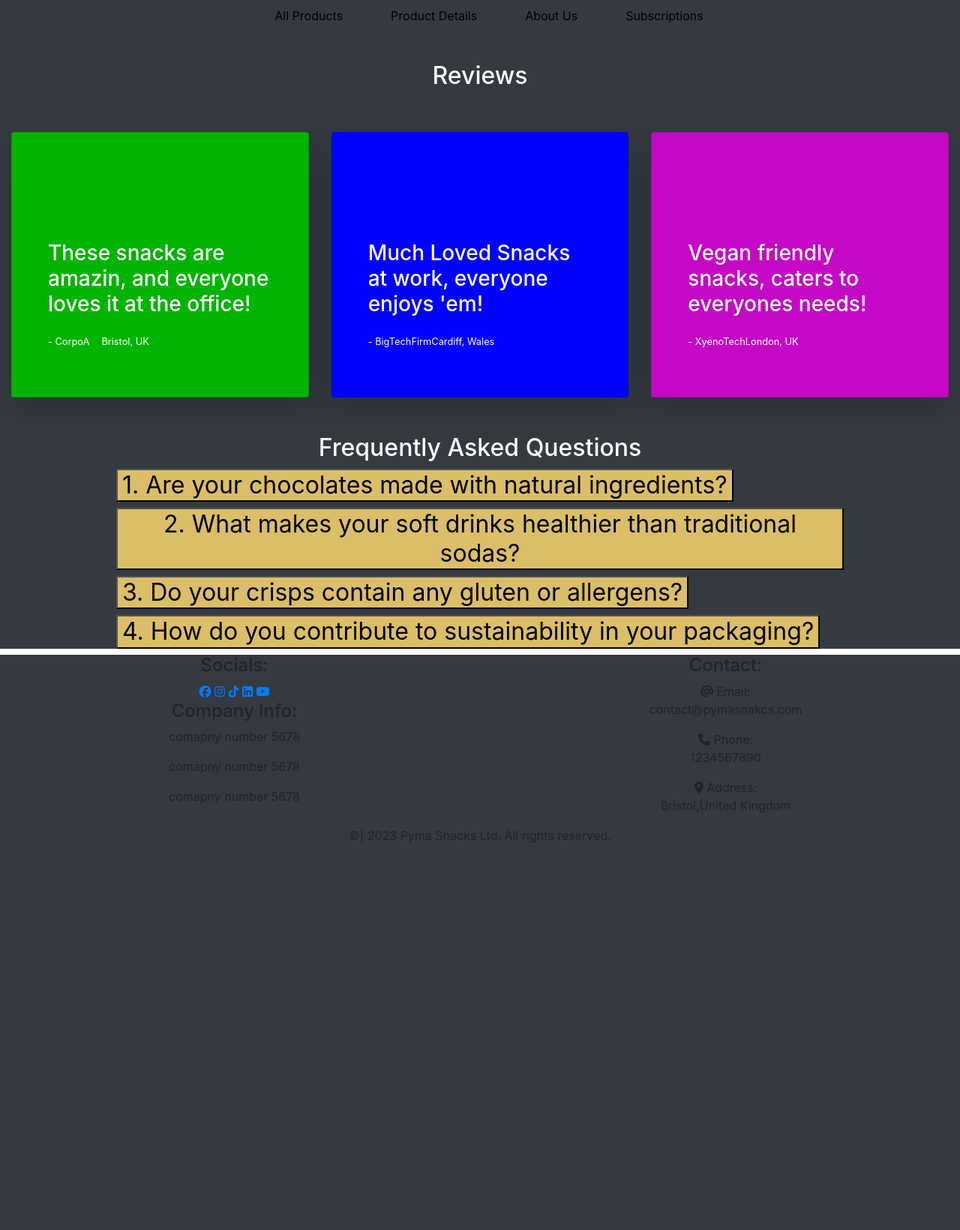
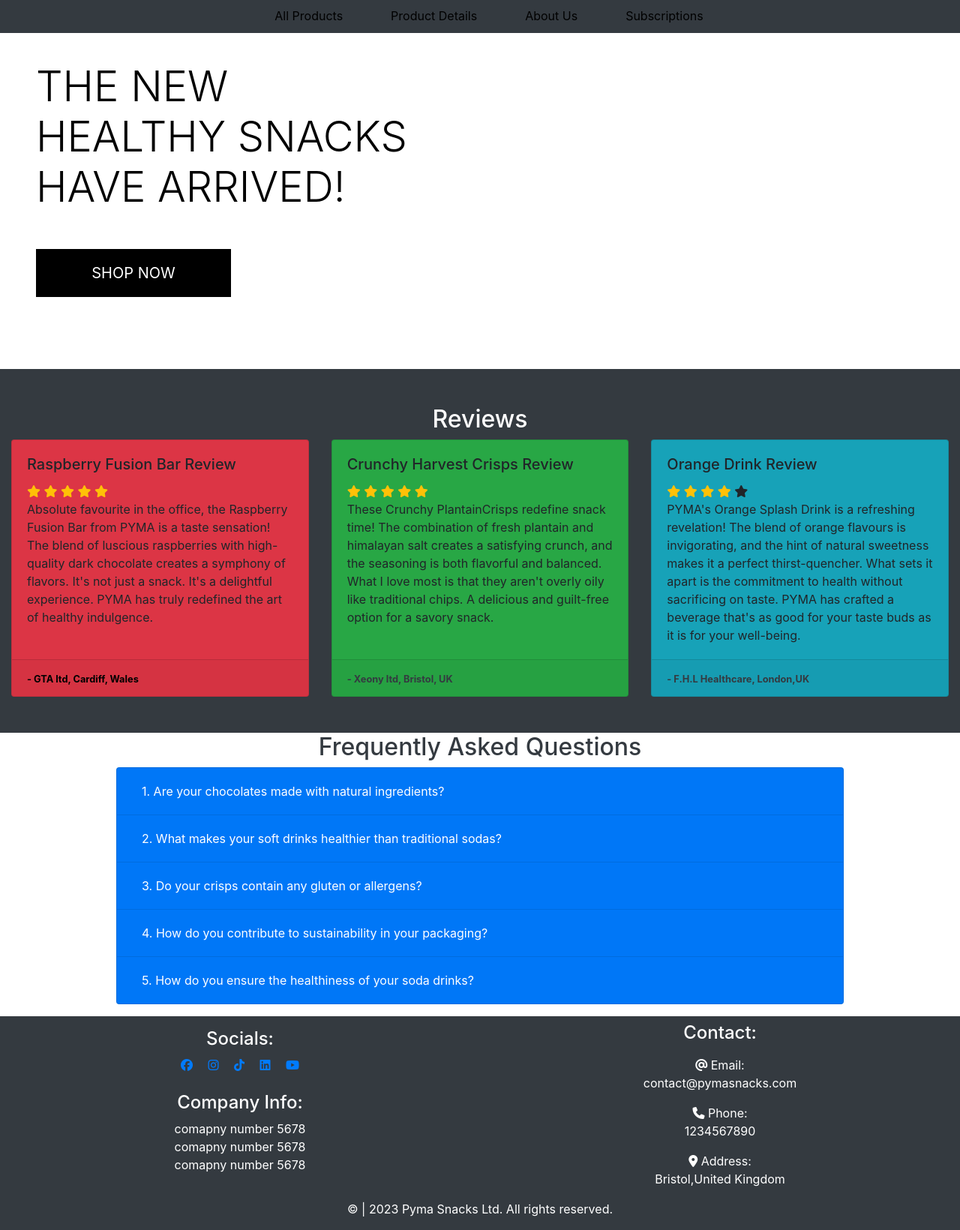
Before and after one commit to PSebastian96/pjt4-Pyma, a Django app: page / in a window 1280 px wide. Shown: the part 62-1702 px from the top of the page at 75% size. Before the commit the page ends 1186 px from the top, so only its background shows below. Run offline with Django 3.2, Linux system fonts and the light colour scheme; some libraries are stand-ins or nearby versions; some web fonts are replaced.

Commit message:
home page

```diff
--- a/home/templates/home/index.html
+++ b/home/templates/home/index.html
@@ -3,134 +3,169 @@
 
 {% block content %}
 
-<!-- Reviews -->
-<div class="container-fluid bg-dark pt-5"></div>
-<div class="container-fluid bg-dark pt-5 mt-5">
-    <h2 class="text-center text-white"> Reviews </h2>
-
-    <div class="row row-cols-1 row-cols-lg-3 align-items-stretch g-4 py-5">
-        <div class="col">
-            <div class="card card-cover h-100 overflow-hidden text-white bg-green rounded-5 shadow-lg"
-               style="background-color: rgb(2, 180, 2);">
-                <div class="d-flex flex-column h-100 p-5 pb-3 text-white text-shadow-1">
-                    <h3 class="pt-5 mt-5 mb-4 display-6 lh-1 fw-bold"> These snacks are amazin, and everyone loves it at the office!</h3>
-                    <ul class="d-flex list-unstyled mt-auto">
-                        <li class="d-flex align-items-center me-3">
-                            <small>- CorpoA</small>
-                        </li>
-                        <li class="d-flex align-items-center me-3">
-                            <svg class="bi me-2" width="1em" height="1em">
-                                <use xlink:href="#geo-fill" />
-                            </svg>
-                            <small>Bristol, UK</small>
-                        </li>
-                    </ul>
+<!-- Landing Page -->
+<div class="container pt-5 mt-5"></div>
+<div class="container-fluid pt-5">
+    <div class="row">
+        <div class="col-12 col-md-6 pl-5">
+            <h1 class="display-4 logo-font text-black">
+                The new<br> healthy snacks <br> have arrived!
+            </h1>
+            <div class="my-5">
+                <h4>
+                    <a href="#" class="shop-now-button btn btn-lg rounded-0 text-uppercase py-3">
+                        Shop Now
+                    </a>
+                </h4>
+            </div>
+        </div>
+        <div class="col-12 col-md-6 hero-img">
         </div>
     </div>
 </div>
 
-        <div class="col">
-            <div class="card card-cover h-100 overflow-hidden text-white bg-blue rounded-5 shadow-lg"
-                style="background-color: blue;">
-                <div class="d-flex flex-column h-100 p-5 pb-3 text-white text-shadow-1">
-                    <h3 class="pt-5 mt-5 mb-4 display-6 lh-1 fw-bold">
-                        Much Loved Snacks at work, everyone enjoys 'em!
-                    </h3>
-                    <ul class="d-flex list-unstyled mt-auto">
-                        <li class="d-flex align-items-center me-3">
-                            <small>- BigTechFirm</small>
-                        </li>
-                        <li class="d-flex align-items-center me-3">
-                            <small>Cardiff, Wales</small>
-                        </li>
-                    </ul>
+<!-- Reviews -->
+<div class="container-fluid bg-dark pt-5 mt-5 pb-5">
+    <h2 class="text-center text-white"> Reviews </h2>
+    <div class="card-deck">
+        <div class="card bg-danger">
+            <div class="card-body">
+                <h5 class="card-title">Raspberry Fusion Bar Review</h5>
+                <i class="fa-solid fa-star checked"></i>
+                <i class="fa-solid fa-star checked"></i>
+                <i class="fa-solid fa-star checked"></i>
+                <i class="fa-solid fa-star checked"></i>
+                <i class="fa-solid fa-star checked"></i>
+                <p class="card-text">Absolute favourite in the office, the Raspberry Fusion Bar from PYMA is a taste sensation! The blend of luscious raspberries with high-quality
+                dark chocolate creates a symphony of flavors. It's not just a snack. It's a delightful experience. PYMA has truly
+                redefined the art of healthy indulgence.</p>
+            </div>
+            <div class="card-footer">
+                <small class="text-black"><strong>- GTA ltd, Cardiff, Wales</strong></small>
             </div>
         </div>
+        <div class="card bg-success">
+            <div class="card-body">
+                <h5 class="card-title">Crunchy Harvest Crisps Review</h5>
+                <i class="fa-solid fa-star checked"></i>
+                <i class="fa-solid fa-star checked"></i>
+                <i class="fa-solid fa-star checked"></i>
+                <i class="fa-solid fa-star checked"></i>
+                <i class="fa-solid fa-star checked"></i>
+                <p class="card-text">These Crunchy PlantainCrisps redefine snack time! The combination of fresh plantain and himalayan salt creates a satisfying crunch, and
+                the seasoning is both flavorful and balanced. What I love most is that they aren't overly oily like traditional chips. A
+                delicious and guilt-free option for a savory snack.</p>
             </div>
-
-        <div class="col">
-            <div class="card card-cover h-100 overflow-hidden text-white bg-purple rounded-5 shadow-lg"
-                style="background-color: rgb(197, 8, 197);">
-                <div class="d-flex flex-column h-100 p-5 pb-3 text-white text-shadow-1">
-                    <h3 class="pt-5 mt-5 mb-4 display-6 lh-1 fw-bold">
-                        Vegan friendly snacks, caters to everyones needs!
-                    </h3>
-                    <ul class="d-flex list-unstyled mt-auto">
-                        <li class="d-flex align-items-center me-3">
-                            <small>- XyenoTech</small>
-                        </li>
-                        <li class="d-flex align-items-center me-3">
-                            <small>London, UK</small>
-                        </li>
-                    </ul>
+            <div class="card-footer">
+                <small class="text-dark"><strong>- Xeony ltd, Bristol, UK</strong></small>
             </div>
+        </div>
+        <div class="card bg-info">
+            <div class="card-body">
+                <h5 class="card-title">Orange Drink Review</h5>
+                <i class="fa-solid fa-star checked"></i>
+                <i class="fa-solid fa-star checked"></i>
+                <i class="fa-solid fa-star checked"></i>
+                <i class="fa-solid fa-star checked"></i>
+                <i class="fa-solid fa-star"></i>
+                <p class="card-text">PYMA's Orange Splash Drink is a refreshing revelation! The blend of orange flavours is invigorating, and the hint
+                of natural sweetness makes it a perfect thirst-quencher. What sets it apart is the commitment to health without
+                sacrificing on taste. PYMA has crafted a beverage that's as good for your taste buds as it is for your well-being.</p>
+            </div>
+            <div class="card-footer">
+                <small class="text-dark"><strong>- F.H.L Healthcare, London,UK</strong></small>
             </div>
         </div>
     </div>
 </div>
 
 <!-- FAQ -->
-<div class="container-fluid bg-dark">
-    <h2 class="text-center text-white">Frequently Asked Questions</h2>
-    <div class="container">
-        <div class="accordion accordion-flush" id="accordionFlushExample">
-        <div class="accordion-item">
-            <h2 class="accordion-header" id="flush-headingOne">
-                <button class="accordion-button collapsed" type="button" data-bs-toggle="collapse"
-                    data-bs-target="#flush-collapseOne" aria-expanded="false" aria-controls="flush-collapseOne"
-                    style="background-color: #dbbe67;">
+<div class="container-fluid">
+    <div class="container pb-3">
+        <h2 class="text-center text-dark">Frequently Asked Questions</h2>
+        <div class="accordion" id="accordionExample">
+            <div class="card bg-primary">
+                <div class="card-header" id="headingOne">
+                    <h2 class="mb-0">
+                        <button class="btn btn-link btn-block text-left text-white" type="button" data-toggle="collapse"
+                            data-target="#collapseOne" aria-expanded="true" aria-controls="collapseOne">
                             1. Are your chocolates made with natural ingredients?
                         </button>
                     </h2>
-            <div id="flush-collapseOne" class="accordion-collapse collapse" aria-labelledby="flush-headingOne"
-                data-bs-parent="#accordionFlushExample">
-                <div class="accordion-body" style="background-color: #dba400;">Yes, absolutely! Our chocolates are crafted using premium natural ingredients. We prioritize quality and ensure that our
-                chocolates are free from artificial preservatives, colors, and flavors. Indulge guilt-free in the goodness of pure and
-                natural ingredients.</div>
+                </div>
+
+                <div id="collapseOne" class="collapse" aria-labelledby="headingOne" data-parent="#accordionExample">
+                    <div class="card-body text-white">
+                        Our chocolates are free from artificial preservatives, colors, and flavors. Indulge guilt-free in the goodness of pure and
+                        natural ingredients.
                     </div>
                 </div>
-        <div class="accordion-item">
-            <h2 class="accordion-header" id="flush-headingTwo">
-                <button class="accordion-button collapsed" style="background-color: #dbbe67;"
-                type="button" data-bs-toggle="collapse"
-                    data-bs-target="#flush-collapseTwo" aria-expanded="false" aria-controls="flush-collapseTwo">
+            </div>
+            <div class="card bg-primary">
+                <div class="card-header" id="headingTwo">
+                    <h2 class="mb-0">
+                        <button class="btn btn-link btn-block text-left collapsed text-white" type="button" data-toggle="collapse"
+                            data-target="#collapseTwo" aria-expanded="false" aria-controls="collapseTwo">
                             2. What makes your soft drinks healthier than traditional sodas?
                         </button>
                     </h2>
-            <div id="flush-collapseTwo" class="accordion-collapse collapse" aria-labelledby="flush-headingTwo"
-                data-bs-parent="#accordionFlushExample">
-                <div class="accordion-body" style="background-color: #dba400;">Our soft drinks are crafted with a focus on health and wellness. We use natural sweeteners, and many of our drinks are
+                </div>
+                <div id="collapseTwo" class="collapse" aria-labelledby="headingTwo" data-parent="#accordionExample">
+                    <div class="card-body text-white">
+                        Our soft drinks are crafted with a focus on health and wellness. We use natural sweeteners, and many of our drinks are
                         low in added sugars. Additionally, you'll find no artificial additives or high-fructose corn syrup. Sip on refreshment
-                without compromising on your health goals.</div>
+                        without compromising on your health goals.
                     </div>
                 </div>
-        <div class="accordion-item">
-            <h2 class="accordion-header" id="flush-headingThree">
-                <button class="accordion-button collapsed" style="background-color: #dbbe67;" type="button" data-bs-toggle="collapse"
-                    data-bs-target="#flush-collapseThree" aria-expanded="false" aria-controls="flush-collapseThree">
+            </div>
+            <div class="card bg-primary">
+                <div class="card-header" id="headingThree">
+                    <h2 class="mb-0">
+                        <button class="btn btn-link btn-block text-left collapsed text-white" type="button" data-toggle="collapse"
+                            data-target="#collapseThree" aria-expanded="false" aria-controls="collapseThree">
                             3. Do your crisps contain any gluten or allergens?
                         </button>
                     </h2>
-            <div id="flush-collapseThree" class="accordion-collapse collapse" aria-labelledby="flush-headingThree"
-                data-bs-parent="#accordionFlushExample" style="background-color: #dba400;">
-                <div class="accordion-body">We understand the importance of catering to various dietary needs. Our crisps are gluten-free, and we offer options that
+                </div>
+                <div id="collapseThree" class="collapse" aria-labelledby="headingThree" data-parent="#accordionExample">
+                    <div class="card-body text-white">
+                        We understand the importance of catering to various dietary needs. Our crisps are gluten-free, and we offer options that
                         cater to specific allergens. Each product is clearly labeled, and we take great care to ensure that our snacks can be
-                enjoyed by individuals with diverse dietary requirements.</div>
+                        enjoyed by individuals with diverse dietary requirements.
                     </div>
                 </div>
-        <div class="accordion-item">
-            <h2 class="accordion-header" id="flush-headingFour">
-                <button class="accordion-button collapsed" style="background-color: #dbbe67;" type="button" data-bs-toggle="collapse"
-                    data-bs-target="#flush-collapseFour" aria-expanded="false" aria-controls="flush-collapseFour">
+            </div>
+            <div class="card bg-primary">
+                <div class="card-header" id="headingFour">
+                    <h2 class="mb-0">
+                        <button class="btn btn-link btn-block text-left collapsed text-white" type="button" data-toggle="collapse"
+                            data-target="#collapseFour" aria-expanded="false" aria-controls="collapseFour">
                             4. How do you contribute to sustainability in your packaging?
                         </button>
                     </h2>
-            <div id="flush-collapseFour" class="accordion-collapse collapse" aria-labelledby="flush-headingFour"
-                data-bs-parent="#accordionFlushExample" style="background-color: #dba400;">
-                <div class="accordion-body">
+                </div>
+                <div id="collapseFour" class="collapse" aria-labelledby="headingFour" data-parent="#accordionExample">
+                    <div class="card-body text-white">
                         Sustainability is a core value for us. We use eco-friendly packaging materials that are recyclable and, in some cases,
                         biodegradable. Our commitment to the environment extends beyond our snacks to the very packaging they come in. Join us
                         in our journey toward a greener, healthier planet.
+                    </div>
+                </div>
+            </div>
+            <div class="card bg-primary">
+                <div class="card-header" id="headingFive">
+                    <h2 class="mb-0">
+                        <button class="btn btn-link btn-block text-left collapsed text-white" type="button" data-toggle="collapse"
+                            data-target="#collapseFive" aria-expanded="false" aria-controls="collapseFive">
+                            5. How do you ensure the healthiness of your soda drinks?
+                        </button>
+                    </h2>
+                </div>
+                <div id="collapseFive" class="collapse" aria-labelledby="headingFive" data-parent="#accordionExample">
+                    <div class="card-body text-white">
+                        Our soda drinks are sweetened with natural sugars and free from high-fructose corn syrup. We prioritize natural flavors,
+                        and our drinks are available in low or no-sugar options. We believe in providing refreshing beverages without
+                        compromising on health.
                     </div>
                 </div>
             </div>
--- a/static/css/base.css
+++ b/static/css/base.css
@@ -17,6 +17,20 @@
 .rubik {
     font-family: 'Rubik Moonrocks', sans-serif;
 }
+
+/* review stars checked class*/
+
+.checked {
+    color: #ffc107;
+}
+
+/* hero image main */
+
+.hero-img {
+    background-image: url('/media/heroimage.png') no-repeat center center fixed;
+    background-size: cover;
+}
+
 
 /* from Bulma */
 .icon {
--- a/templates/base.html
+++ b/templates/base.html
@@ -122,37 +122,37 @@
     {% block content %}
     {% endblock %}
 
-    <footer>
+    <footer class="container-fluid">
         <div class="row bg-dark">
             <div class="col-6 text-center">
-                <h4>Socials:</h4>
+                <h4 class="pt-3 text-white">Socials:</h4>
                 <div class="container">
-                    <a href="https://www.facebook.com" target="_blank"><i class="fa-brands fa-facebook"></i></a>
-                    <a href="https://www.instagram.com" target="_blank"><i class="fa-brands fa-instagram"></i></a>
-                    <a href="https://www.tiktok.com" target="_blank"><i class="fa-brands fa-tiktok"></i></a>
-                    <a href="https://www.linkedin.com" target="_blank"><i class="fa-brands fa-linkedin"></i></a>
-                    <a href="https://www.youtube.com" target="_blank"><i class="fa-brands fa-youtube"></i></a>
+                    <a href="https://www.facebook.com" target="_blank" class="px-2"><i class="fa-brands fa-facebook"></i></a>
+                    <a href="https://www.instagram.com" target="_blank" class="px-2"><i class="fa-brands fa-instagram"></i></a>
+                    <a href="https://www.tiktok.com" target="_blank" class="px-2"><i class="fa-brands fa-tiktok"></i></a>
+                    <a href="https://www.linkedin.com" target="_blank" class="px-2"><i class="fa-brands fa-linkedin"></i></a>
+                    <a href="https://www.youtube.com" target="_blank" class="px-2"><i class="fa-brands fa-youtube"></i></a>
                 </div>
-                <h4>Company Info:</h4>
-                <div class="col-12">
-                    <p>comapny number 5678</p>
-                    <p>comapny number 5678</p>
-                    <p>comapny number 5678</p>
+                <h4 class="pt-4 text-white">Company Info:</h4>
+                <div class="col-12 text-white">
+                    <p class="m-0 p-0">comapny number 5678</p>
+                    <p class="m-0 p-0">comapny number 5678</p>
+                    <p class="m-0 p-0">comapny number 5678</p>
                 </div>
             </div>
             <div class="col-6 text-center">
-                <h4>Contact: </h4>
-                <div class="col-12">
+                <h4 class="py-2 text-white">Contact: </h4>
+                <div class="col-12 text-white">
                     <i class="fa-solid fa-at"></i>
                     <span>Email: </span>
-                    <p>contact@pymasnakcs.com</p>
+                    <p>contact@pymasnacks.com</p>
                 </div>
-                <div class="col-12">
+                <div class="col-12 text-white">
                     <i class="fa-solid fa-phone"></i>
                     <span>Phone: </span>
                     <p>1234567890</p>
                 </div>
-                <div class="col-12">
+                <div class="col-12 text-white">
                     <i class="fa-solid fa-location-dot"></i>
                     <span>Address: </span>
                     <p>Bristol,United Kingdom</p>
@@ -160,8 +160,8 @@
             </div>
         </div>
         <div class="row bg-dark">
-            <div class="col-12 text-center">
-                <p>&copy;| {{ present_year }} Pyma Snacks Ltd. All rights reserved.</p>
+            <div class="col-12 text-center text-white">
+                <p>&copy; | {{ present_year }} Pyma Snacks Ltd. All rights reserved.</p>
             </div>
         </div>
     </footer>
```
Lines whose indentation alone changed are shown as unchanged.
